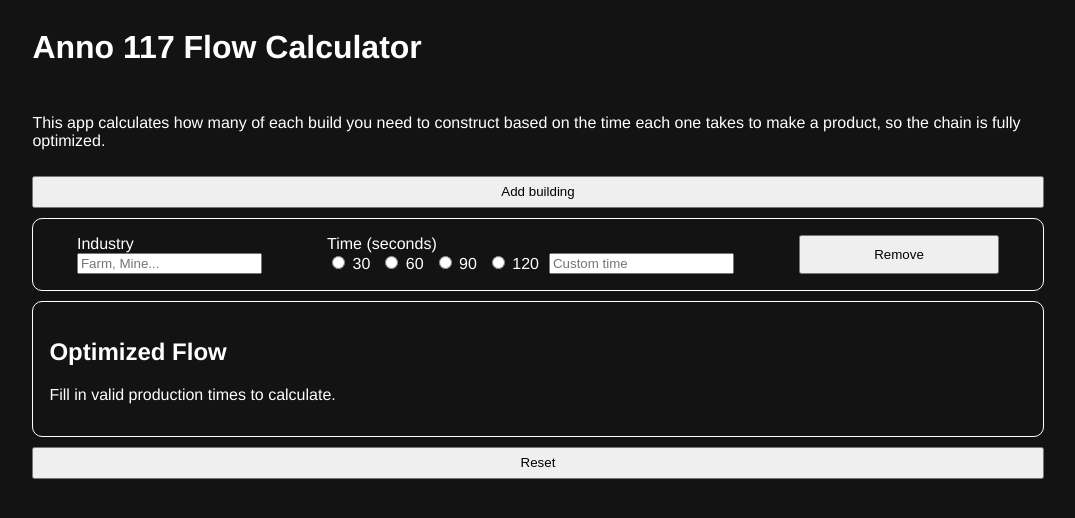
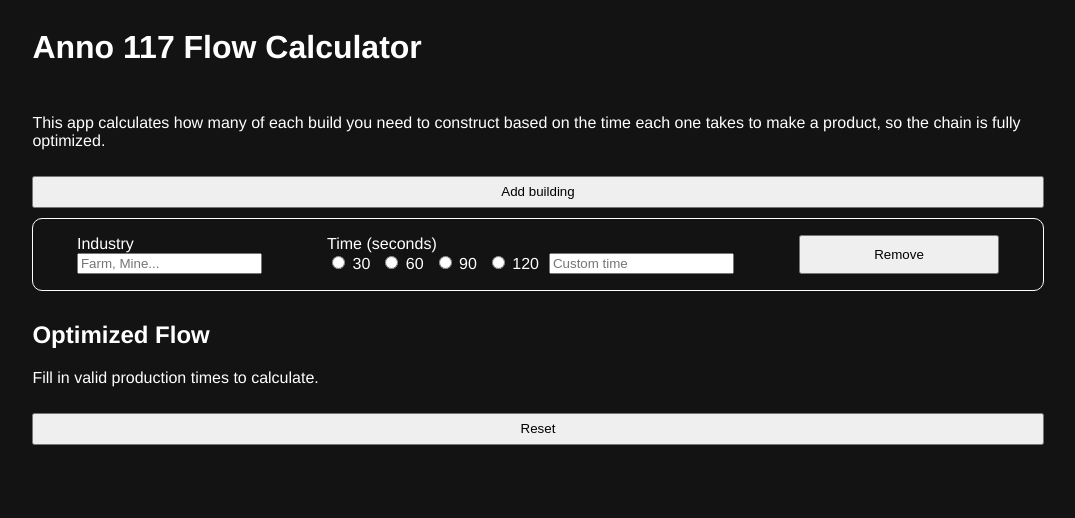
Before and after one commit to gi2k15/Anno-flow, a Vue app: page / in a window 1280 px wide. Shown: the top 518 px of the page, without its empty margins (102-1177 px from the left). Built offline with nearby package versions, Linux system fonts and the light colour scheme.

Commit message:
Removed CSS from result-box

```diff
--- a/src/App.vue
+++ b/src/App.vue
@@ -13,12 +13,6 @@
   display: flex;
   flex-direction: column;
   gap: 10px;
-}
-
-.result-box {
-  border: 1px solid #fff;
-  border-radius: 10px;
-  padding: 1rem;
 }
 
 input {
```
